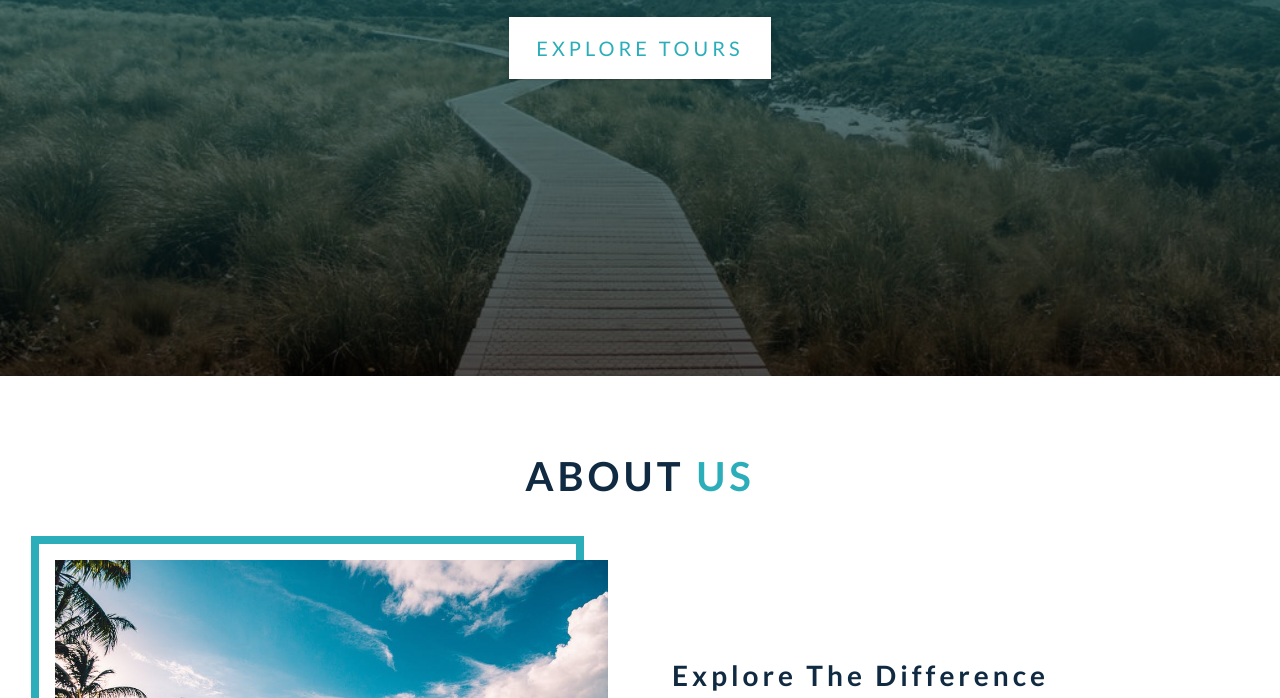
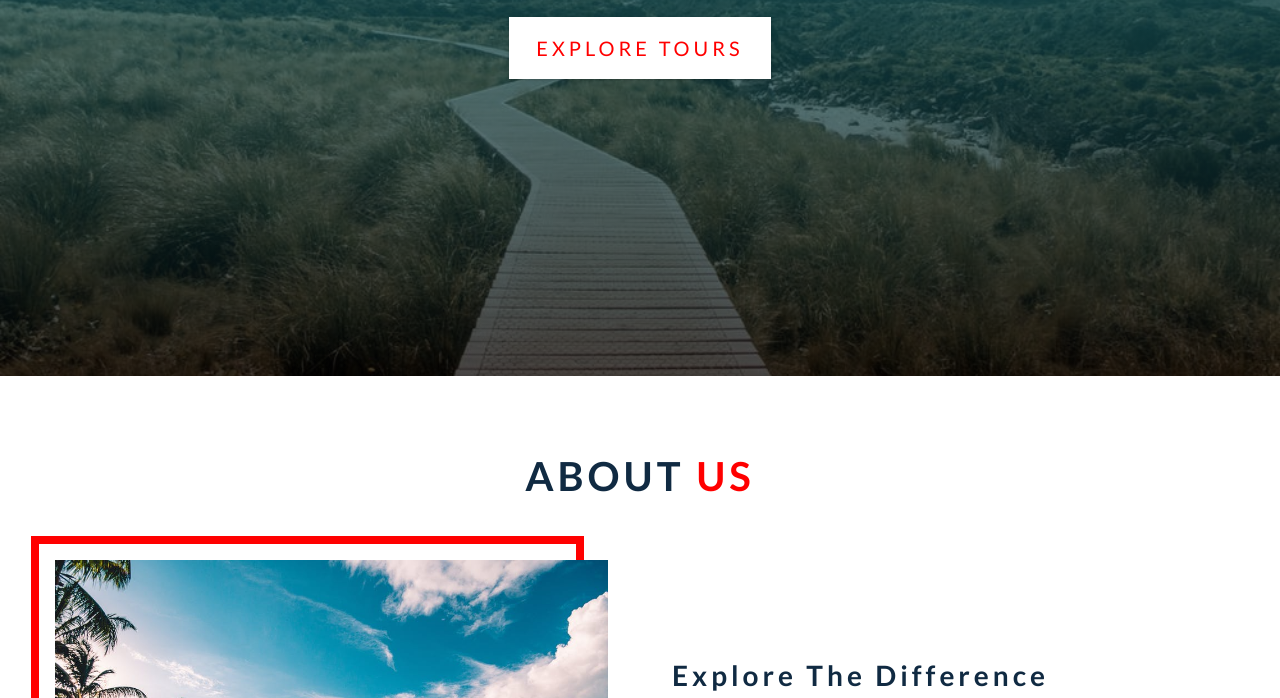
Before and after one commit to Bynor/Backroads-Tour-Company, a plain HTML site: page index.html in a window 1280 px wide. Shown: the part 424-1122 px from the top of the page. Drawn offline with Linux system fonts and the light colour scheme.

Commit message:
primary color changed to red

```diff
--- a/css/styles.css
+++ b/css/styles.css
@@ -18,7 +18,8 @@ Variables
   --clr-primary-3: hsl(185, 81%, 29%);
   --clr-primary-4: hsl(184, 77%, 34%);
   /* primary/main color */
-  --clr-primary-5: hsl(185, 62%, 45%);
+  /* --clr-primary-5: hsl(185, 62%, 45%); */
+  --clr-primary-5: red;
   /* lighter shades of primary color */
   --clr-primary-6: hsl(185, 57%, 50%);
   --clr-primary-7: hsl(184, 65%, 59%);
```
